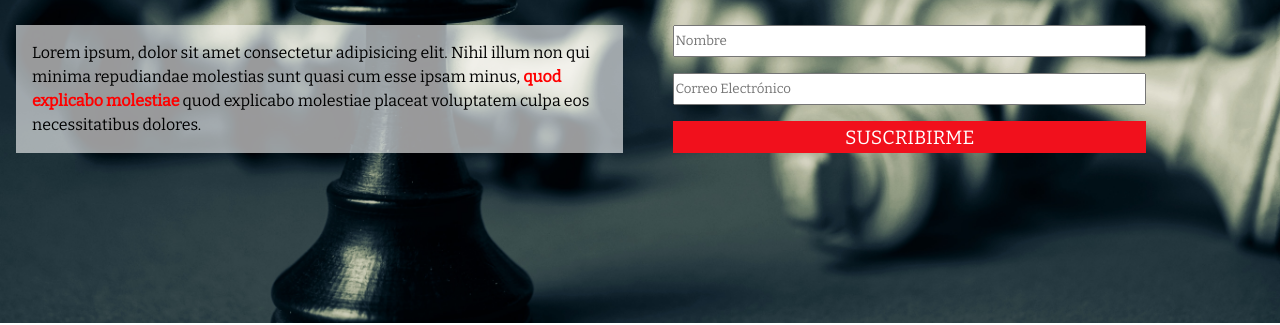
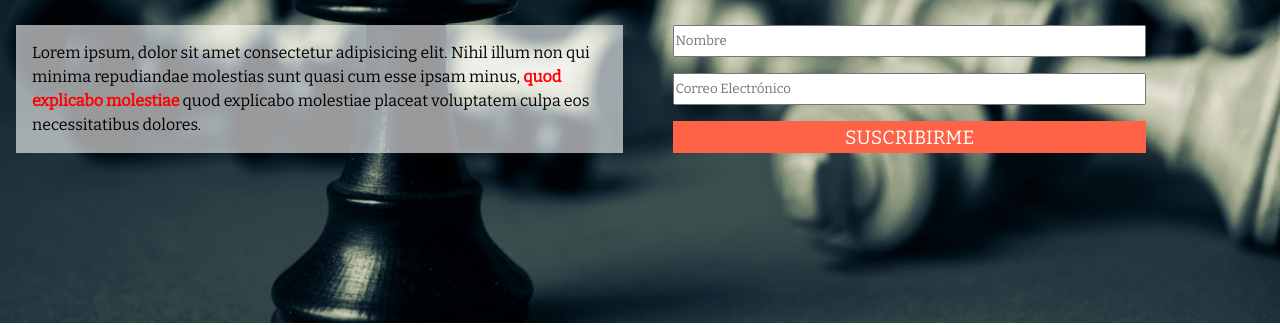
Before and after one commit to joseamadorg/coder_36430, a plain HTML site: page index.html in a window 1280 px wide. Shown: the part 503-828 px from the top of the page. Drawn offline with nearby package versions, Linux system fonts and the light colour scheme.

Commit message:
Cambio en el background del btn del form

```diff
--- a/css/estilos_ejemplo.css
+++ b/css/estilos_ejemplo.css
@@ -144,7 +144,7 @@ p, label, input, span {
 
 .form__btn {
     width: 80%;
-    background: #f1101c;
+    background: tomato;
     border: none;
     height: 2rem;
     color: white;
```
